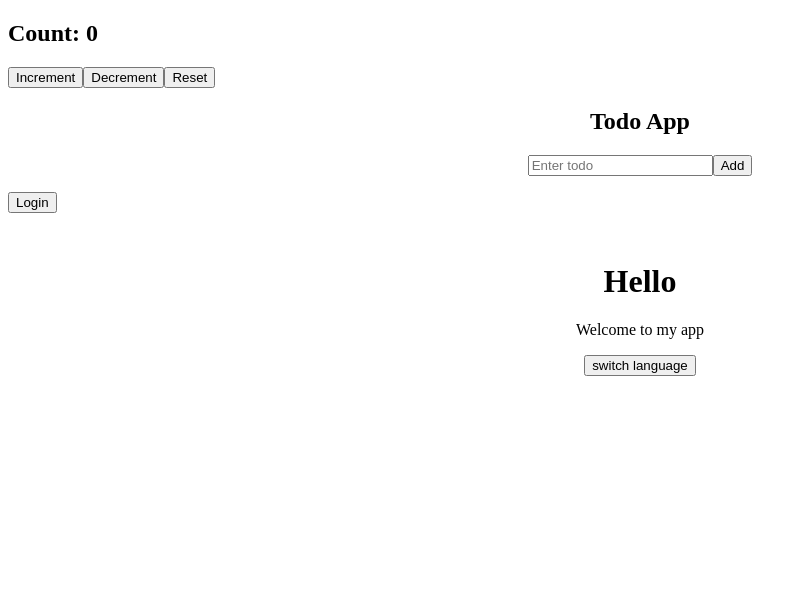
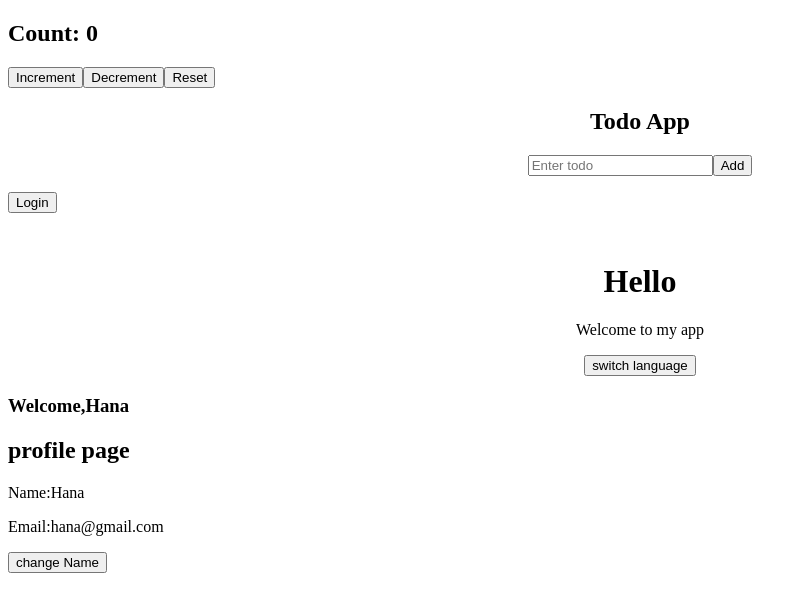
Before and after one commit to hana787f/React2p, a React (Vite) app: page / in a window 1280 px wide. Shown: the top 612 px of the page, without its empty margins (0-807 px from the left). Built offline with nearby package versions, Linux system fonts and the light colour scheme.

Commit message:
UsetProfile

```diff
--- a/src/App.jsx
+++ b/src/App.jsx
@@ -2,6 +2,7 @@ import Counter from './Counter'
 import Language from './Language'
 import Login from './Login'
 import TodoApp from './TodoApp'
+import UserProfile from './UserProfile'
 function App() {
 
   return (
@@ -10,6 +11,7 @@ function App() {
 <TodoApp/>
 <Login/>
 <Language/>
+<UserProfile/>
     </div>
   )
 }
--- /dev/null
+++ b/src/UserProfile.jsx
@@ -0,0 +1,44 @@
+import React,{createContext,useContext,useState} from "react";
+
+const userContext =createContext();
+
+function Navbar(){
+     const {user}= useContext(userContext)
+     return(
+        <div>
+            <h3>Welcome,{user.name}</h3>
+        </div>
+     )
+}
+
+ function Profile(){
+    const {user,setUser}=useContext(userContext);
+    const changeName =()=>{
+        setUser({ ...user ,name:"Hana Fathima"});
+    }
+     return(
+        <div>
+            <h2> profile page </h2>
+            <p>Name:{ user.name }</p>
+            <p>Email:{user.email}</p>
+
+            <button onClick={changeName}>
+                change Name
+            </button>
+        </div>
+     )
+ }
+
+  function UserProfile(){
+     const[user,setUser]=useState({
+        name:"Hana",
+        email:"hana@gmail.com"
+     });
+     return(
+        <userContext.Provider value={{user,setUser}}>
+            <Navbar/>
+            <Profile/>
+        </userContext.Provider>
+     )
+  }
+  export default UserProfile;
```
